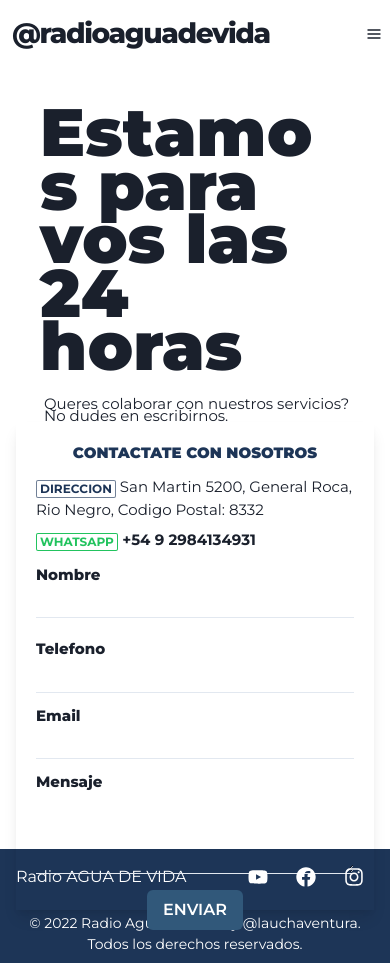
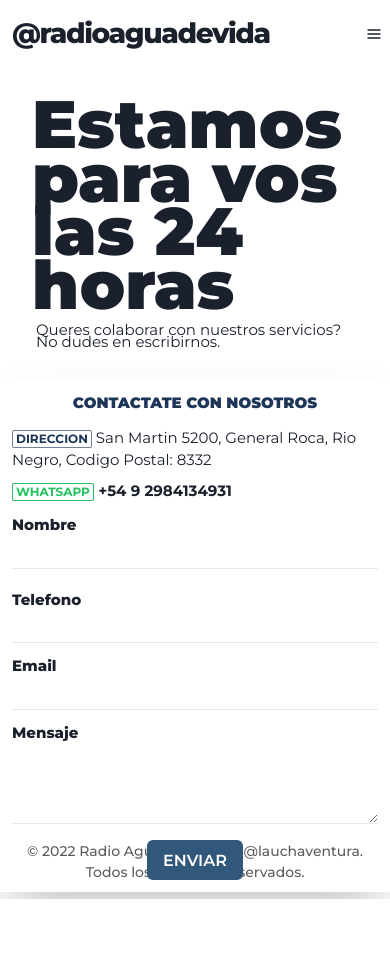
Before and after one commit to lauchaventura/radioadv, a Next.js app: page /contact in a window 390 px wide. After the commit the page ends 899 px from the top, so only its background shows below. Built offline with nearby package versions, Linux system fonts and the light colour scheme.

Commit message:
responsive image in presentation

```diff
--- a/components/CardsProjects.js
+++ b/components/CardsProjects.js
@@ -11,12 +11,13 @@ const CardsProjects = () => {
         align='center'
         spacing={3}
         color='#1A202C'
+        p={3}
       >
         <Box maxW='500px' boxShadow='2xl'>
           <Box>
             <AspectRatio maxW='560px' ratio={16 / 10}>
               <iframe
-                title='naruto'
+                title='Donaciones'
                 src='https://www.youtube.com/embed/APtGPKhyFWs'
                 allowFullScreen
               />
@@ -57,7 +58,7 @@ const CardsProjects = () => {
           >
             <Box align='end'>
               <Tag mt={2} mr={2} borderRadius='full' bg='#1A202C' color='white'>
-                2021
+                2021 - ∞
               </Tag>
             </Box>
 
--- a/components/Footer.js
+++ b/components/Footer.js
@@ -1,6 +1,6 @@
 import {
   ButtonGroup,
-  Container,
+  Box,
   IconButton,
   Stack,
   Text,
@@ -11,56 +11,25 @@ import {FaYoutube, FaFacebook, FaInstagram} from "react-icons/fa";
 
 const Footer = () => {
   return (
-    <Container
-      mt={6}
-      as='footer'
-      role='contentinfo'
-      py={{
-        base: "2",
-        md: "7",
-      }}
-      bg='#1d3557'
-      color='white'
-      maxW='container.xl'
-    >
+    <Box bg='transparent' color='blackAlpha.700' p={4}>
       <Stack
         spacing={{
           base: "4",
           md: "5",
         }}
       >
-        <Stack justify='space-between' direction='row' align='center'>
-          <Text>Radio AGUA DE VIDA</Text>
-          <ButtonGroup variant='ghost'>
-            <Link href='https://youtube.com/radioaguadevidaok' isExternal>
-              <IconButton
-                aria-label='Youtube'
-                isExternal
-                icon={<FaYoutube fontSize='1.25rem' isExternal />}
-              />
-            </Link>
-
-            <Link href='https://facebook.com/radioaguadevidaok' isExternal>
-              <IconButton
-                aria-label='Facebook'
-                icon={<FaFacebook fontSize='1.25rem' />}
-              />
-            </Link>
-            <Link href='https://instagram.com/radioaguadevidaok' isExternal>
-              <IconButton
-                isExternal
-                aria-label='Instagram'
-                icon={<FaInstagram fontSize='1.25rem' />}
-              />
-            </Link>
-          </ButtonGroup>
-        </Stack>
-        <Text fontSize='sm' color='subtle' align='center'>
+        <Text
+          mt={2}
+          fontSize='sm'
+          color='subtle'
+          align='center'
+          fontWeight={500}
+        >
           &copy; {new Date().getFullYear()} Radio Agua de Vida by
           @lauchaventura. Todos los derechos reservados.
         </Text>
       </Stack>
-    </Container>
+    </Box>
   );
 };
 
--- a/components/Mailer/Mailer.jsx
+++ b/components/Mailer/Mailer.jsx
@@ -23,7 +23,7 @@ import {useRef} from "react";
 export const Mailer = () => {
   const form = useRef();
 
-  const sendEmail = (e) => {
+  const sendEmail = e => {
     e.preventDefault();
 
     emailjs
@@ -34,39 +34,38 @@ export const Mailer = () => {
         "c9w-zWBVZbAzNjxhf"
       )
       .then(
-        (result) => {
+        result => {
           console.log(result.text);
         },
-        (error) => {
+        error => {
           console.log(error.text);
         }
       );
   };
 
   return (
-    <Container maxW='container.xl' centerContent>
+    <>
       <SimpleGrid
         alignItems='center'
         columns={[1, 2]}
-        mt={4}
         fontSize='15px'
-        height='88vh'
+        align='center'
+        height='89vh'
       >
-        <Box>
+        <Box p={8}>
           <Text
-            p={6}
             lineHeight={0.8}
-            Textalign='start'
+            align='start'
             fontWeight='900'
             fontSize={[67, 60, 100]}
           >
             Estamos para vos las 24 horas
           </Text>
-          <Text ml={7} lineHeight={0.8} Textalign='start'>
+          <Text lineHeight={0.8} align='start' mt={3} ml={1}>
             Queres colaborar con nuestros servicios? No dudes en escribirnos.
           </Text>
         </Box>
-        <Box boxShadow='lg' p={5} maxW='500px' maxH='488px' height='100vh'>
+        <Box boxShadow='2xl' p={3} maxWidth='540px' align='start'>
           <form ref={form} onSubmit={sendEmail}>
             <Text align='center' fontWeight='900' size='md' color='#1D3557'>
               CONTACTATE CON NOSOTROS
@@ -140,7 +139,7 @@ export const Mailer = () => {
           </AspectRatio>
         </Box> */}
       </SimpleGrid>
-    </Container>
+    </>
   );
 };
 
--- a/pages/programs.js
+++ b/pages/programs.js
@@ -71,7 +71,7 @@ const Programs = () => {
               );
             })
           ) : (
-            <Box align='center' p={40}>
+            <Box align='center' p={40} alignItems='center'>
               <Spinner
                 p={7}
                 thickness='4px'
```
Also changed, not shown: components/CardsDonation.js (+24 -6 lines), components/Map.js (+36 -30 lines), components/Presentation.js (+7 -11 lines), pages/contact.js (+9 -10 lines), pages/projects.js (+9 -11 lines), components/PresentationContact.js (deleted).
